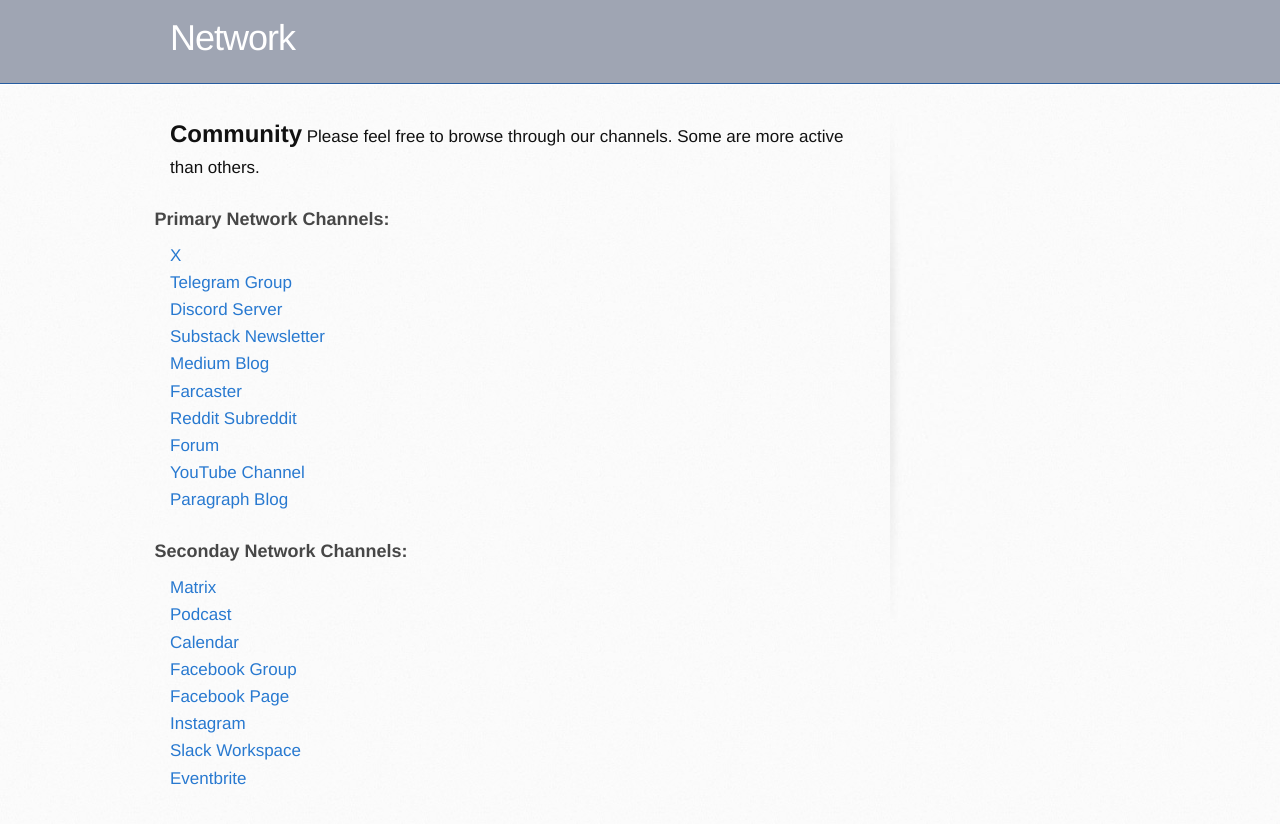
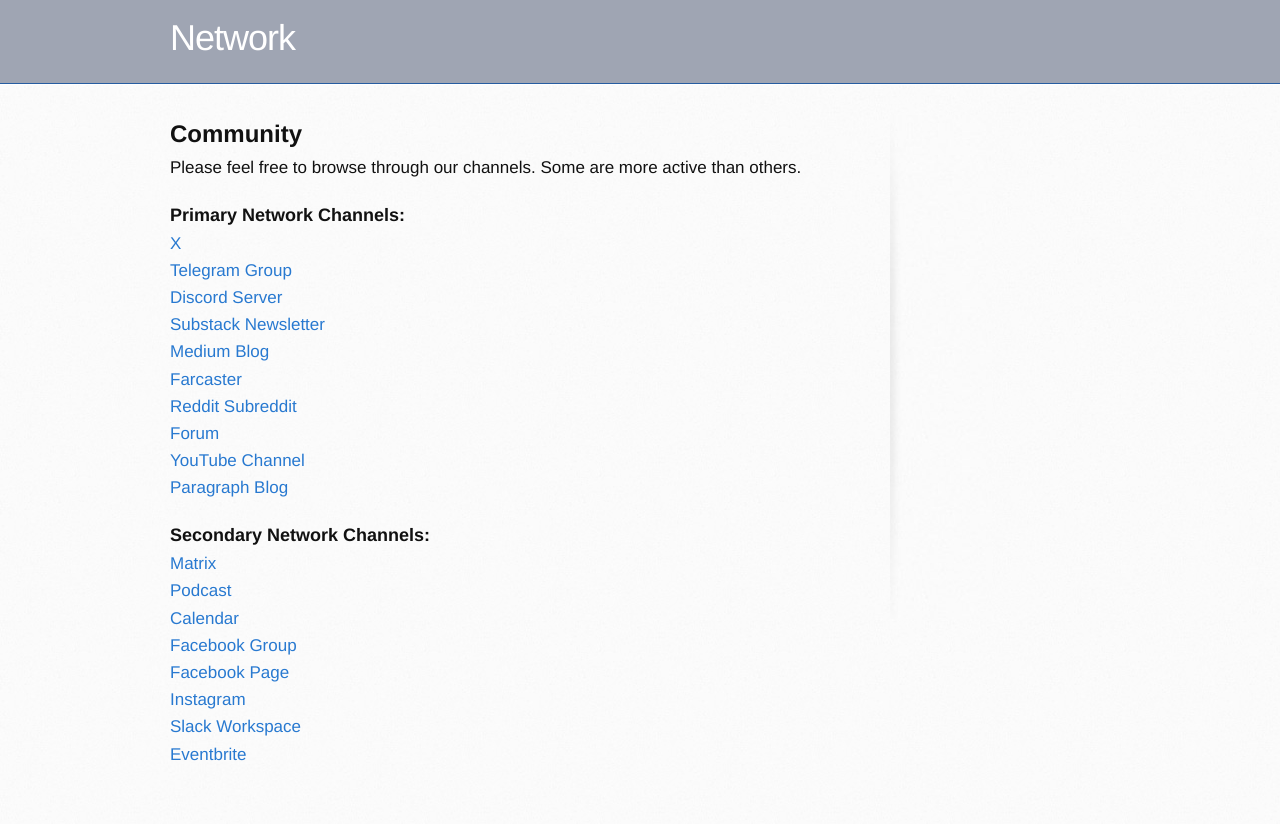
Before and after one commit to networkf/network.github.io, a Jekyll site: the page built from community.md, in a window 1280 px wide. Shown: the top 824 px of the page. Built offline with Jekyll 4.4.1, drawn with Linux system fonts in a browser that asks for light colours; some web fonts are replaced; our own code applies the rules of GitHub Pages for plain Markdown files; the repository's description, which GitHub fills in, is left out.

Commit message:
Update community.md

```diff
--- a/community.md
+++ b/community.md
@@ -6,9 +6,11 @@ layout: default
 </head>
 ---
 <b><font size="5">Community</font></b>
+<br>
 Please feel free to browse through our channels. Some are more active than others.
 
-### Primary Network Channels:
+<b><font size="4">Primary Network Channels:</font></b>
+<br>
 <a href="https://x.com/netxork" target="_blank">X</a>
 <br>
 <a href="https://t.me/networkx" target="_blank">Telegram Group</a>
@@ -30,7 +32,8 @@ Please feel free to browse through our channels. Some are more active than other
 <a href="https://paragraph.xyz/@network" target="_blank">Paragraph Blog</a>
 <br>
 
-### Seconday Network Channels:
+<b><font size="4">Secondary Network Channels:</font></b>
+<br>
 <a href="https://matrix.to/#/!XNSlHnqIwCumTmcAhm:matrix.org" target="_blank">Matrix</a>
 <br>
 <a href="https://podcasters.spotify.com/pod/show/netxork" target="_blank">Podcast</a>
```
